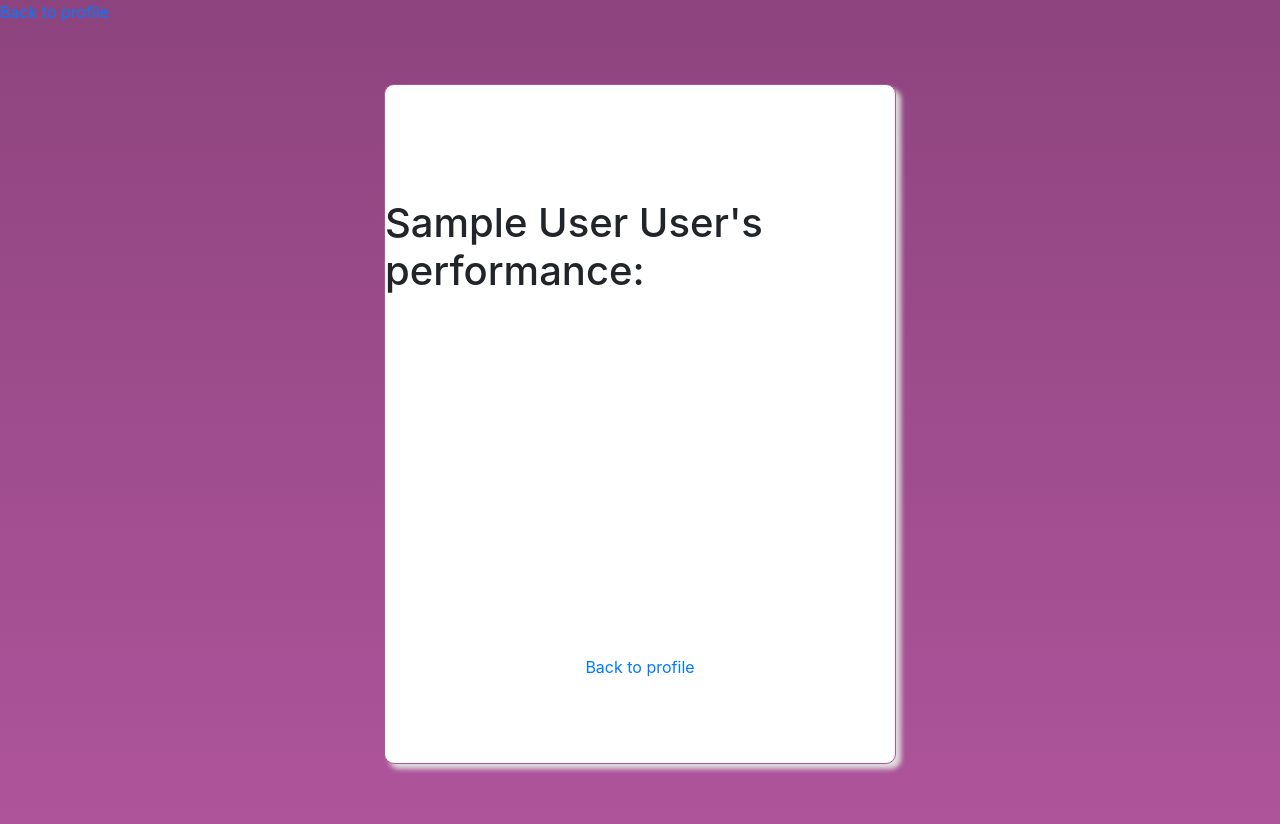
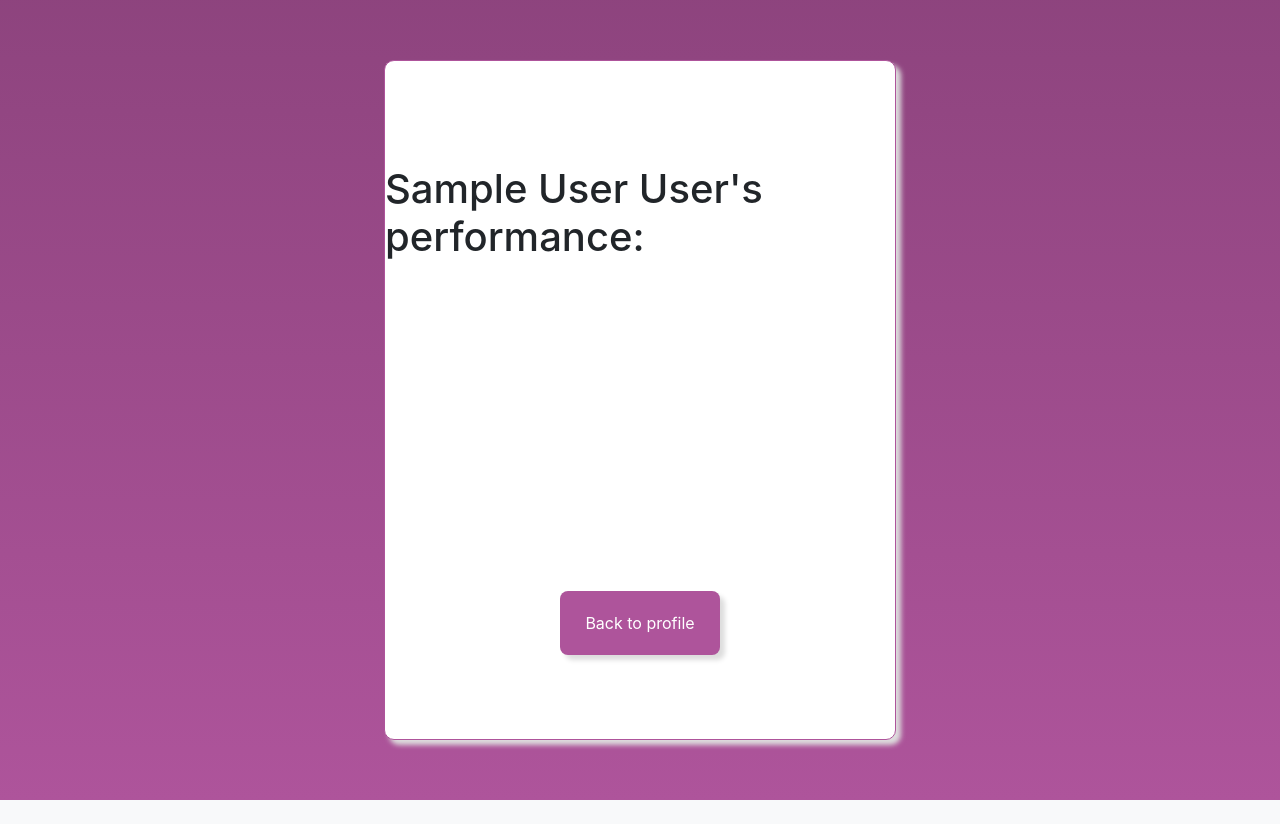
Before and after one commit to MBAlexandreMB/Ironhack-Project2, a Node server app: page /user/profile/600000000000000000000001/performance in a window 1280 px wide. Shown: the part 136-960 px from the top of the page. After the commit the page ends 936 px from the top, so only its background shows below. Run offline with Node 20, Linux system fonts and the light colour scheme; a user stored in the database is signed in; tables that the repository leaves empty hold one stand-in row (values such as "Sample post"); some libraries are stand-ins or nearby versions.

Commit message:
Performance style

```diff
--- a/routes/user.js
+++ b/routes/user.js
@@ -336,11 +336,11 @@
     .then((user) => {
       if (user) {
         res.render('user/confirmationProcess', {
-          message: `You are enrolled in "${result[0].name} - ${result[1].title}" process!`
+          message: `You are enrolled in "${result[0].name} - ${result[1].title}" process!`, navuser: true, user: req.user
         });
       } else {
         res.render('user/confirmationProcess', {
-          message: "We didn't find your account. Are you sure you're logged in?"
+          message: "We didn't find your account. Are you sure you're logged in?", navuser: true, user: req.user
         });
       }
     })
@@ -349,7 +349,7 @@
   .catch(err => {
     console.log(err);
     res.render('user/confirmationProcess', {
-      message: "We didn't find any process within this adress!"
+      message: "We didn't find any process within this adress!", navuser: true
     });
   });
 });
--- a/views/user/confirmationProcess.hbs
+++ b/views/user/confirmationProcess.hbs
@@ -7,7 +7,7 @@
   <h1 class="display-3">Hey!</h1>
   <p class="lead">{{message}}</p>
   <p class="lead">
-    <a id="button" class="btn btn-primary btn-sm" href="/user/profile/{{_id}}/processes" role="button">Go to processes</a>
+    <a id="button" class="btn btn-primary btn-sm" href="/user/profile/{{user._id}}/processes" role="button">Go to processes</a>
   </p>
   <hr>
   <p>
--- a/views/user/performance.hbs
+++ b/views/user/performance.hbs
@@ -1,5 +1,3 @@
-<a href="/user/profile/{{user._id}}">Back to profile</a>
-
 <link rel="stylesheet" href="/stylesheets/authStyles.css">
 
 <div id="content">
@@ -14,6 +12,6 @@
   <li>{{name}}: {{percentage}}</li>
   {{/each}}
 </ul>
-<a href="/user/profile/{{user._id}}">Back to profile</a>
+<a class="link-btn pb" href="/user/profile/{{user._id}}">Back to profile</a>
   </div>
 </div>
```
